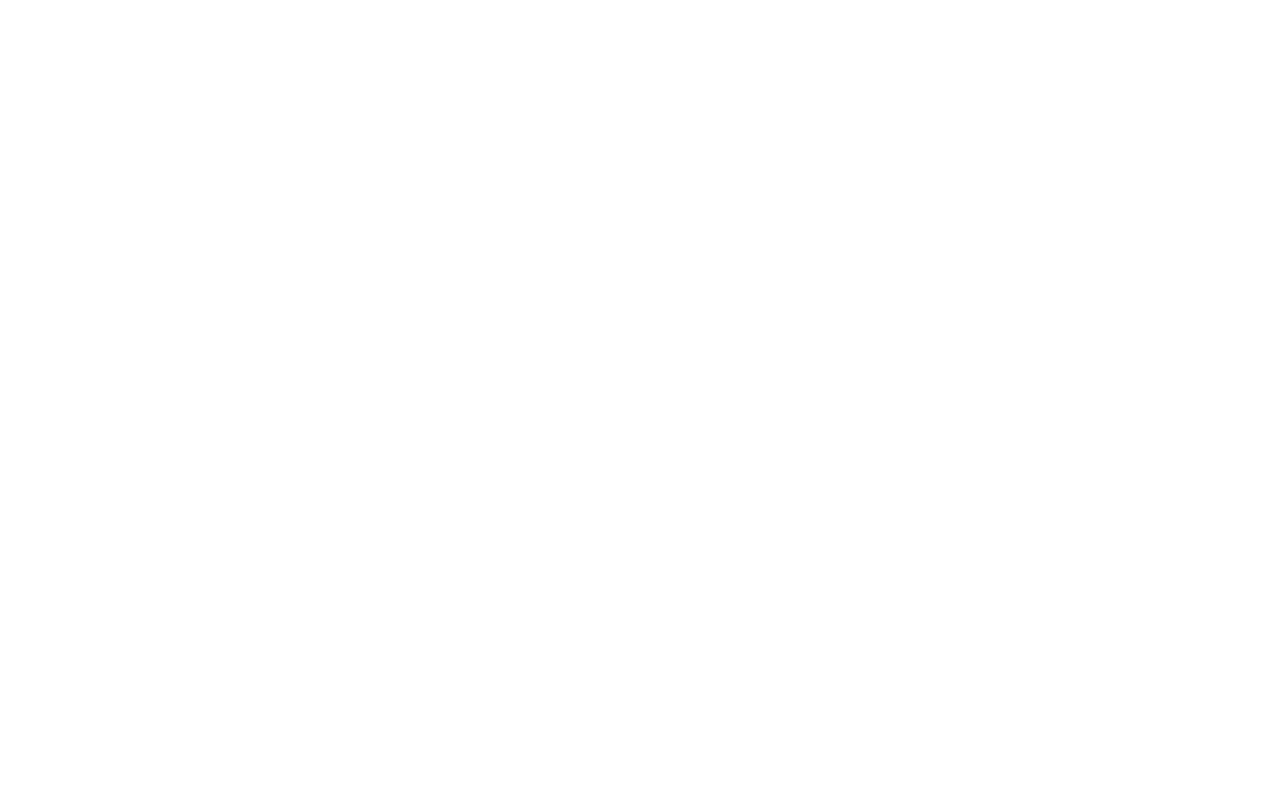
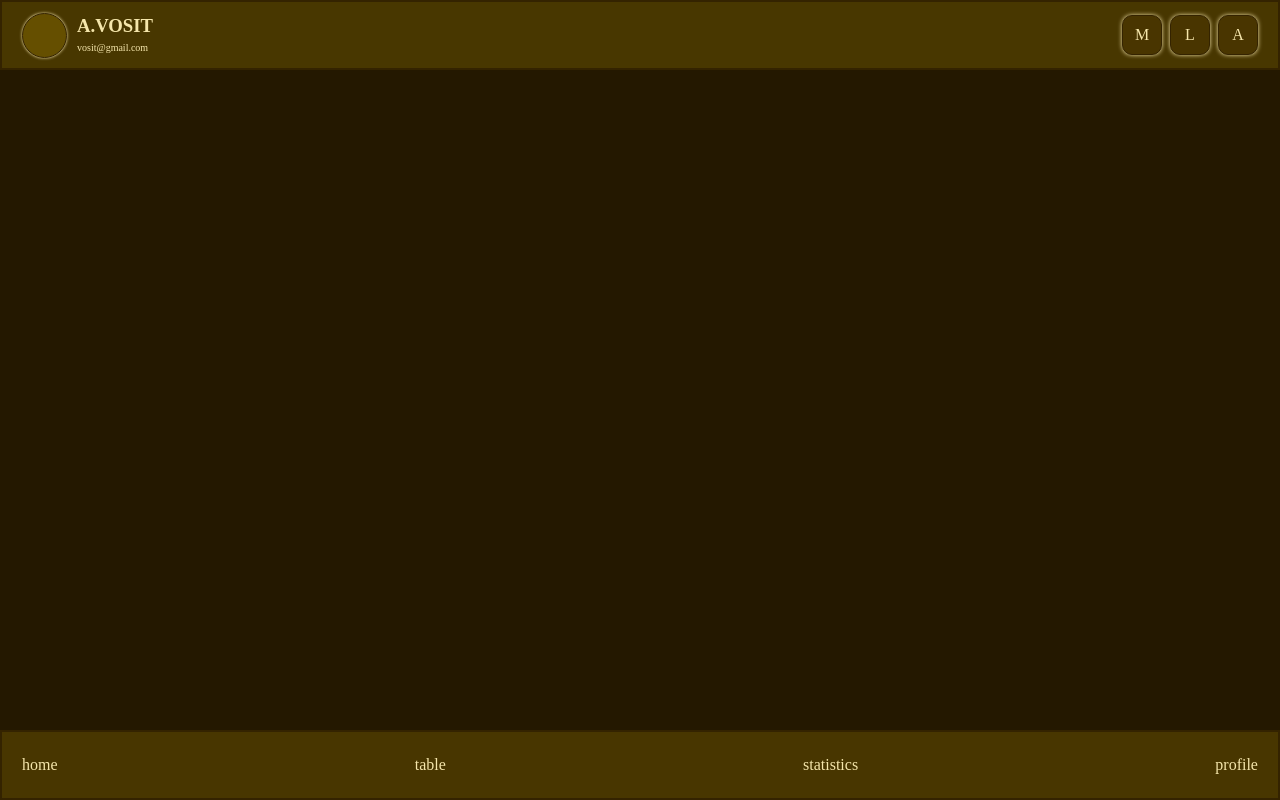
Before and after one commit to fayzullohabdusoliqov-hue/houses-project, a React (Vite) app: page /layout/dashboard in a window 1280 px wide. Built offline with nearby package versions, Linux system fonts and the light colour scheme; a web font is replaced by a local one.

Commit message:
start header and sidebar

```diff
--- a/src/App.css
+++ b/src/App.css
@@ -6,15 +6,15 @@
     --color-card-hover:#ffd16e ;
     --color-border:#4a3200 ;
     --color-shadow:#362400 ;
-    --color-small-element:#d39000 ;
+    --color-small-element:#996800 ;
 }
 .dark{
     --color-bg-body:#241800 ;
     --color-text-body:#f5e6ab ;
-    --color-section:#F5E6AB ;
+    --color-section:#654f008e;
     --color-card:#654f00 ;
     --color-card-hover:#685200 ;
-    --color-border: #493200;
+    --color-border: #342300;
     --color-shadow:#f5e6ab ;
     --color-small-element:#493500 ;
 }
--- a/src/App.jsx
+++ b/src/App.jsx
@@ -22,11 +22,11 @@
     },
     {
       path: "layout",
-      element: <Layout/>,
+      element: <Layout setMode={setMode} mode={mode}/>,
       children: [
         {
           index: true,
-          element: <Navigate to="/dashboard"/>
+          element: <Navigate to="dashboard"/>
         },
         {
           path: "dashboard",
--- a/src/pages/Home/Home.jsx
+++ b/src/pages/Home/Home.jsx
@@ -1,8 +1,9 @@
 import React from 'react'
+import "./Home.css"
 
 function Home() {
   return (
-    <div>
+    <div className='site__main'>
 
     </div>
   )
--- a/src/pages/Layout/Layout.jsx
+++ b/src/pages/Layout/Layout.jsx
@@ -1,11 +1,14 @@
 import React from 'react'
+import { Outlet } from 'react-router-dom'
+import Header from '../components/Header/Header'
+import Sidebar from '../components/Sidebar/Sidebar'
 
-function Layout() {
-  return (
-    <div>
-
-    </div>
-  )
+function Layout({setMode, mode}) {
+  return (<div className='body'>
+    <Header setMode={setMode} mode={mode}/>
+    <Sidebar/>
+    <Outlet/>
+  </div>)
 }
 
 export default Layout
--- a/src/pages/Logout/Logout.jsx
+++ b/src/pages/Logout/Logout.jsx
@@ -1,8 +1,40 @@
-import React from 'react'
+import React, { useEffect, useState } from 'react'
 import './Logout.css'
+import { useNavigate } from 'react-router-dom'
 
 function Logout() {
-  //AIzaSyAMcAtMYKRuj2q0SqLdsjKyiadip07ZWls
+  const [info, setInfo] = useState({
+    email: "",
+    password: ""
+  })
+  const navigate = useNavigate("")
+  const token = localStorage.getItem("token")
+  const localId = localStorage.getItem("localId")
+
+  async function login(info){
+    try{
+      const res = await fetch(`https://identitytoolkit.googleapis.com/v1/accounts:signInWithPassword?key=AIzaSyAMcAtMYKRuj2q0SqLdsjKyiadip07ZWls`,{
+        method: "POST",
+        headers: {
+          "Content-Type": "application/json"
+        },
+        body: JSON.stringify(info)
+      })
+      const data = await res.json()
+      localStorage.setItem("token", data?.idToken)
+      localStorage.setItem("localId", data?.localId)
+      navigate("/layout")
+    }catch(err){
+      console.log(err)
+    }
+  }
+
+  useEffect(() => {
+    if(token && localId){
+      navigate("/layout")
+    }
+  },[])
+
   return (<div className='body'>
       <div className="logout">
         <div className="conteyner logout__wraper">
@@ -10,13 +42,16 @@
             <h1 className="logout_title">LOGIN</h1>
             <div className="logout__content">
               <label htmlFor="email" className="logout_label">email</label>
-              <input type="email" id='email' className="logout_input" />
+              <input type="email" id='email' className="logout_input" onChange={(evt) => setInfo({...info, email: evt.target.value})}/>
             </div>
             <div className="logout__content">
               <label htmlFor="password" className="logout_label">password</label>
-              <input type="password" id='password' className="logout_input" />
+              <input type="password" id='password' className="logout_input" onChange={(evt) => setInfo({...info, password: evt.target.value})}/>
             </div>
-            <button className="logout_btn">sign in</button>
+            <button className="logout_btn" onClick={(evt) => {
+              evt.preventDefault()
+              login(info)
+            }}>sign in</button>
           </form>
         </div>
       </div>
--- /dev/null
+++ b/src/pages/components/Header/Header.css
@@ -0,0 +1,53 @@
+.site__header{
+    background: var(--color-section);
+    width: 100%;
+    height: 70px;
+    border: 2px solid var(--color-border);
+
+    display: flex;
+    align-items: center;
+    justify-content: center;
+
+    position: sticky;
+    top: 0;
+    z-index: 10;
+}
+
+.header__wraper{
+    display: flex;
+    align-items: center;
+    justify-content: space-between;
+}
+.header__content{
+    display: flex;
+    align-items: center;
+    justify-content: flex-start;
+    gap: 10px;
+}
+.header_img{
+    background: var(--color-card);
+    width: 45px;
+    height: 45px;
+    border-radius: 50%;
+    border: 1px solid var(--color-border);
+    box-shadow: 0 0 3px 0.1px var(--color-shadow);
+}
+.header_small{
+    font-size: 10px;
+}
+
+.header__btn{
+    display: flex;
+    align-items: center;
+    justify-content: flex-end;
+    gap: 8px;
+}
+.header_btn{
+    background: var(--color-small-element);
+    color: var(--color-text-body);
+    width: 40px;
+    height: 40px;
+    border-radius: 10px;
+    border: 1px solid var(--color-border);
+    box-shadow: 0 0 4px 0.1px var(--color-shadow);
+}
--- /dev/null
+++ b/src/pages/components/Header/Header.jsx
@@ -0,0 +1,34 @@
+import React from 'react'
+import "./Header.css"
+import { useNavigate } from 'react-router-dom'
+
+function Header({setMode, mode}) {
+  const navigate = useNavigate("")
+
+  return (<header className='site__header'>
+    <div className="conteyner header__wraper">
+        <div className="header__content">
+            <div className="header_img"></div>
+            <div className="header_profile">
+                <h3 className="header_title">A.VOSIT</h3>
+                <small className="header_small">vosit@gmail.com</small>
+            </div>
+        </div>
+        <div className="header__btn">
+            <button className="header_btn" onClick={(evt) => {
+                evt.preventDefault()
+                setMode(!mode)
+            }}>M</button>
+            <button className="header_btn" onClick={(evt) => {
+                evt.preventDefault()
+                localStorage.clear("token")
+                localStorage.clear("localId")
+                navigate("/logout")
+            }}>L</button>
+            <button className="header_btn">A</button>
+        </div>
+    </div>
+  </header>)
+}
+
+export default Header
--- /dev/null
+++ b/src/pages/components/Sidebar/Sidebar.css
@@ -0,0 +1,23 @@
+.site__sidebar{
+    background: var(--color-section);
+    width: 100%;
+    height: 70px;
+    border: 2px solid var(--color-border);
+
+    display: flex;
+    align-items: center;
+    justify-content: center;
+
+    position: fixed;
+    bottom: 0;
+    z-index: 10;
+}
+
+.sidebar__list{
+    display: flex;
+    align-items: center;
+    justify-content: space-between;
+}
+.sidebar_link{
+    color: var(--color-text-body);
+}
--- /dev/null
+++ b/src/pages/components/Sidebar/Sidebar.jsx
@@ -0,0 +1,18 @@
+import React from 'react'
+import "./Sidebar.css"
+import { NavLink } from 'react-router-dom'
+
+function Sidebar() {
+  return (<aside className='site__sidebar'>
+    <div className="conteyner sidebar__wraper">
+      <ul className="sidebar__list">
+        <li className="sidebar_item"><NavLink className={"sidebar_link"} to={"dashboard"}>home</NavLink></li>
+        <li className="sidebar_item"><NavLink className={"sidebar_link"} to={"table"}>table</NavLink></li>
+        <li className="sidebar_item"><NavLink className={"sidebar_link"} to={"statistics"}>statistics</NavLink></li>
+        <li className="sidebar_item"><NavLink className={"sidebar_link"} to={"profile"}>profile</NavLink></li>
+      </ul>
+    </div>
+  </aside>)
+}
+
+export default Sidebar
```
